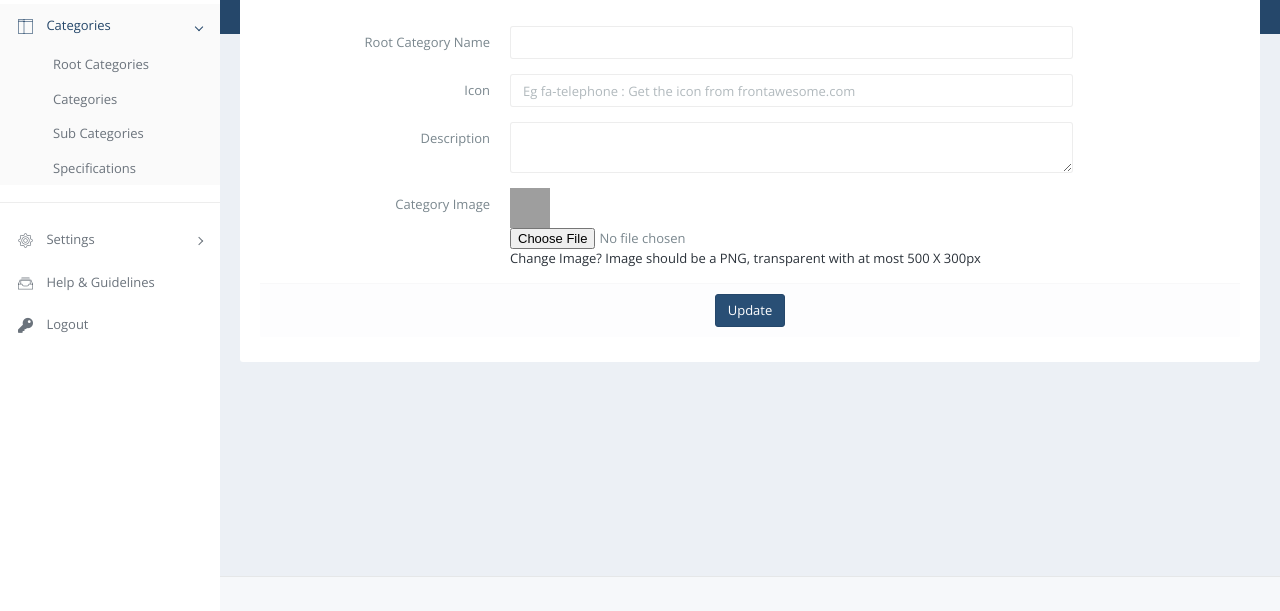
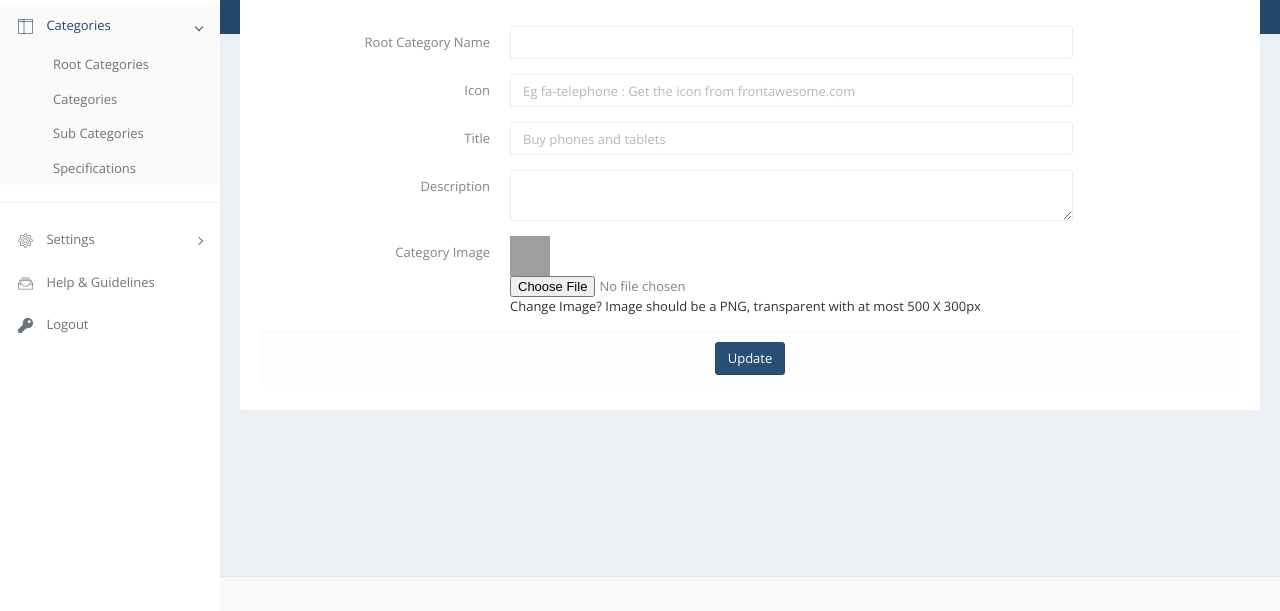
Before and after one commit to schoolvillephilip/admin, a CodeIgniter app: page /admin/index.php/categories/root_category_detail in a window 1280 px wide. Shown: the part 189-800 px from the top of the page. Run offline with CodeIgniter, Linux system fonts and the light colour scheme; the visitor is signed in with stand-in values (Sample User, id 1); data comes from the database, SQL or seed files in the repository; data that the repository does not hold is empty; some libraries are stand-ins or nearby versions; some web fonts are replaced; grey boxes are pictures that could not be loaded.

Commit message:
category settings

```diff
--- a/application/controllers/Categories.php
+++ b/application/controllers/Categories.php
@@ -38,6 +38,7 @@ class Categories extends CI_Controller{
             $data = array(
                 'name'  => $this->input->post('name'),
                 'icon'  => $this->input->post('icon'),
+                'title' => $this->input->post('title'),
                 'description' => cleanit($this->input->post('description'))
             );
             if( isset($_FILES) ){
@@ -65,6 +66,7 @@ class Categories extends CI_Controller{
             $data = array(
                 'name' => $this->input->post('name'),
                 'icon' => $this->input->post('icon'),
+                'title' => $this->input->post('title'),
                 'description' => $this->input->post('description')
             );
             if( isset($_FILES) && !empty($_FILES) ){
@@ -277,7 +279,7 @@ class Categories extends CI_Controller{
             $data = array(
                 'spec_name' => cleanit($this->input->post('spec_name')),
                 'options' => $opt,
-                'multiple' => $multiple,
+                'multiple_options' => $multiple,
                 'description' => cleanit($this->input->post('description'))
             );
             if( $this->admin->update_data($this->input->post('id'), $data, 'specifications') ){
--- a/application/views/admin/category/root_category.php
+++ b/application/views/admin/category/root_category.php
@@ -57,6 +57,12 @@
                                 <label class="col-lg-3 control-label" for="">Icon</label>
                                 <div class="col-lg-7">
                                     <input type="text" name="icon" class="form-control" required placeholder="Eg fa-telephone : Get the icon from frontawesome.com"/>
+                                </div>
+                            </div>
+                            <div class="form-group">
+                                <label class="col-lg-3 control-label" for="">Title</label>
+                                <div class="col-lg-7">
+                                    <input type="text" name="title" class="form-control" placeholder="Buy phones and tablets">
                                 </div>
                             </div>
                             <div class="form-group">
--- a/application/views/admin/category/root_category_detail.php
+++ b/application/views/admin/category/root_category_detail.php
@@ -54,6 +54,12 @@
                                 <div class="col-lg-7">
                                     <input type="text" name="icon" class="form-control" value="<?= $category->icon; ?>" required placeholder="Eg fa-telephone : Get the icon from frontawesome.com"/>
                                 </div>
+                            </div>
+                            <div class="form-group">
+                            	<label class="col-lg-3 control-label" for="">Title</label>
+                            	<div class="col-lg-7">
+                            		<input type="text" name="title" class="form-control" value="<?= $category->title?>" placeholder="Buy phones and tablets">
+                            	</div>
                             </div>
                             <div class="form-group">
                                 <label class="col-lg-3 control-label" for="">Description</label>
```
Also changed, not shown: data/settings/categories/184f9407a2d3fda059b8489b6f789d98.png (added), data/settings/categories/2dec9affbb20d7b59e4c2dbf3c18834b.png (added), data/settings/categories/6b0bdf4e969434a3eff64b844f18d053.png (added), data/settings/categories/70f344b2444d9f0ad4452aa57248ac74.png (added), data/settings/categories/782967ec98fca68460a2db48dc381a95.png (added), data/settings/categories/7ab958a674bb653efabc3f3f8163bee2.png (added).
